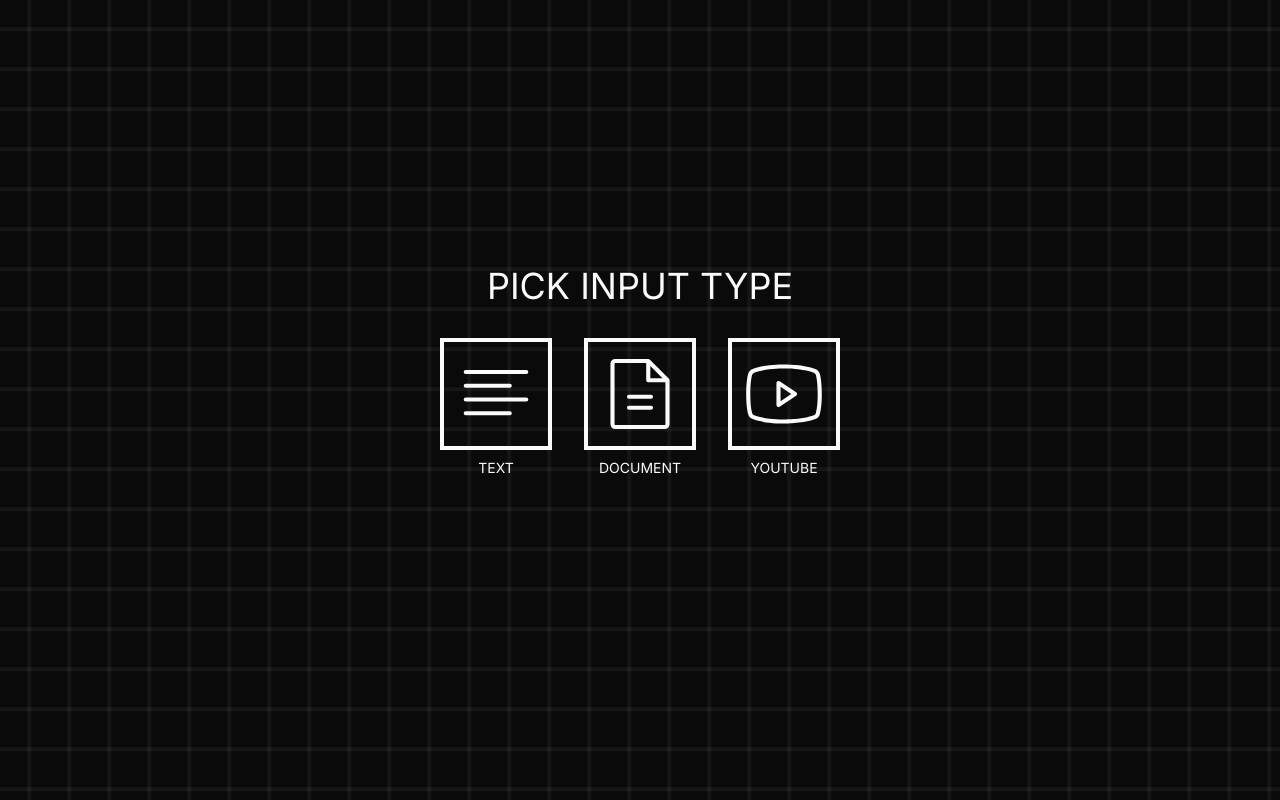
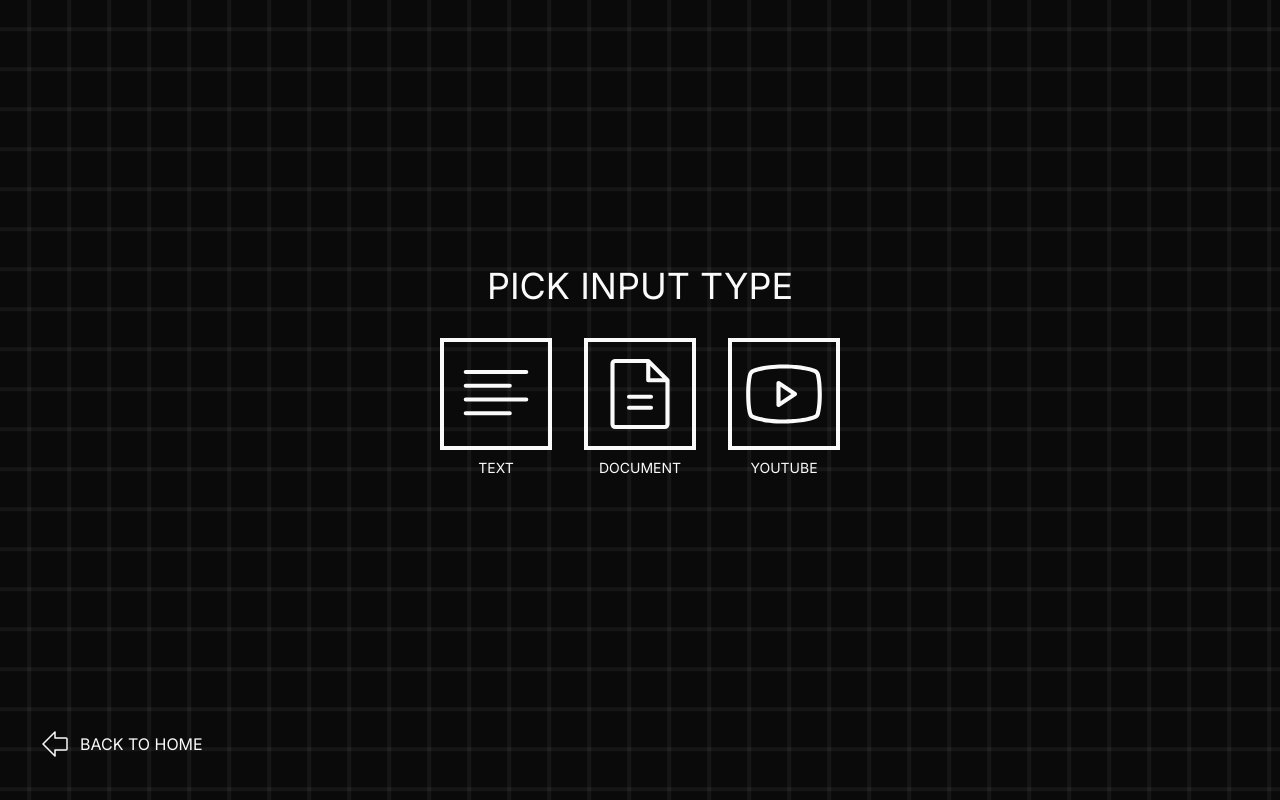
Before and after one commit to MikeNewXYZ/quiz-me, a Next.js app: page /pick-input-type in a window 1280 px wide. Built offline with nearby package versions, Linux system fonts and the light colour scheme; what tailwindcss-animated would draw is missing.

Commit message:
add back button

```diff
--- a/app/pick-input-type/page.js
+++ b/app/pick-input-type/page.js
@@ -4,6 +4,7 @@ import {
 	YoutubeLogo,
 } from "@phosphor-icons/react/dist/ssr";
 import InputButton from "./input-button";
+import BackButton from "@/components/back-button/back-button";
 
 export default function PickInputTypePage() {
 	return (
@@ -55,6 +56,8 @@ export default function PickInputTypePage() {
 					href="/input/youtube"
 				/>
 			</div>
+
+			<BackButton href="/" text="back to home" />
 		</main>
 	);
 }
--- /dev/null
+++ b/components/back-button/back-button.js
@@ -0,0 +1,18 @@
+import { ArrowFatLeft } from "@phosphor-icons/react/dist/ssr";
+import Link from "next/link";
+
+export default function BackButton({ href, text }) {
+	return (
+		<Link
+			className="animate-fade-left group fixed bottom-2 left-2 z-20 flex items-center gap-2 uppercase transition-colors hover:text-red-600 sm:bottom-10 sm:left-10"
+			href={href}
+		>
+			<ArrowFatLeft
+				className="group-hover:animate-wiggle group-hover:animate-infinite"
+				size="2rem"
+				weight="light"
+			/>
+			<span>{text}</span>
+		</Link>
+	);
+}
```
